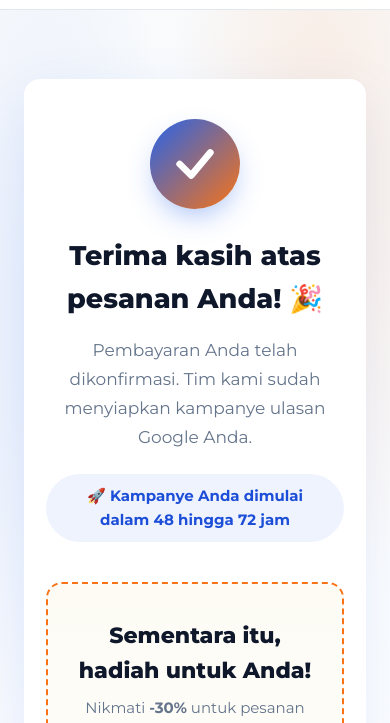
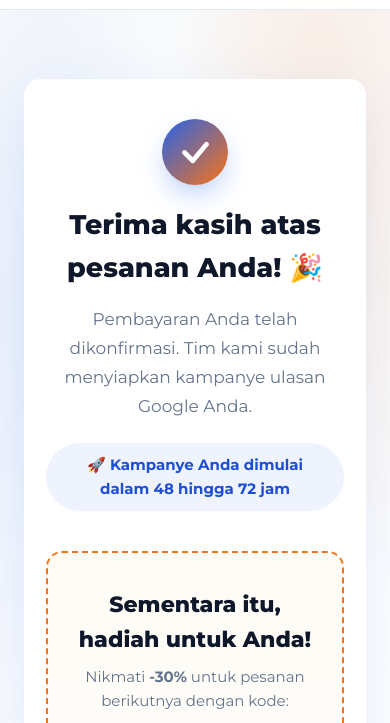
Before and after one commit to goodev5124/beli-ulasan.com_ID, a plain HTML site: page terima-kasih.html in a window 390 px wide. Shown: the part 61-784 px from the top of the page. Drawn offline with Linux system fonts and the light colour scheme.

Commit message:
Reduit l'icone de validation en mobile + fix responsive puce code promo
Co-Authored-By: Claude Opus 4.8 (1M context) <noreply@anthropic.com>

```diff
--- a/terima-kasih.html
+++ b/terima-kasih.html
@@ -188,6 +188,8 @@
             .thankyou { padding: 140px 0 70px; }
             .thankyou-card { padding: 40px 22px; }
             .thankyou-card h1 { font-size: 27px; }
+            .thankyou-check { width: 66px; height: 66px; margin-bottom: 18px; }
+            .thankyou-check svg { width: 33px; height: 33px; }
             .promo-code-big { font-size: 18px; letter-spacing: 1px; padding: 11px 16px; gap: 8px; }
             .countdown { gap: 8px; }
             .countdown-box { min-width: 62px; padding: 12px 6px; }
```
